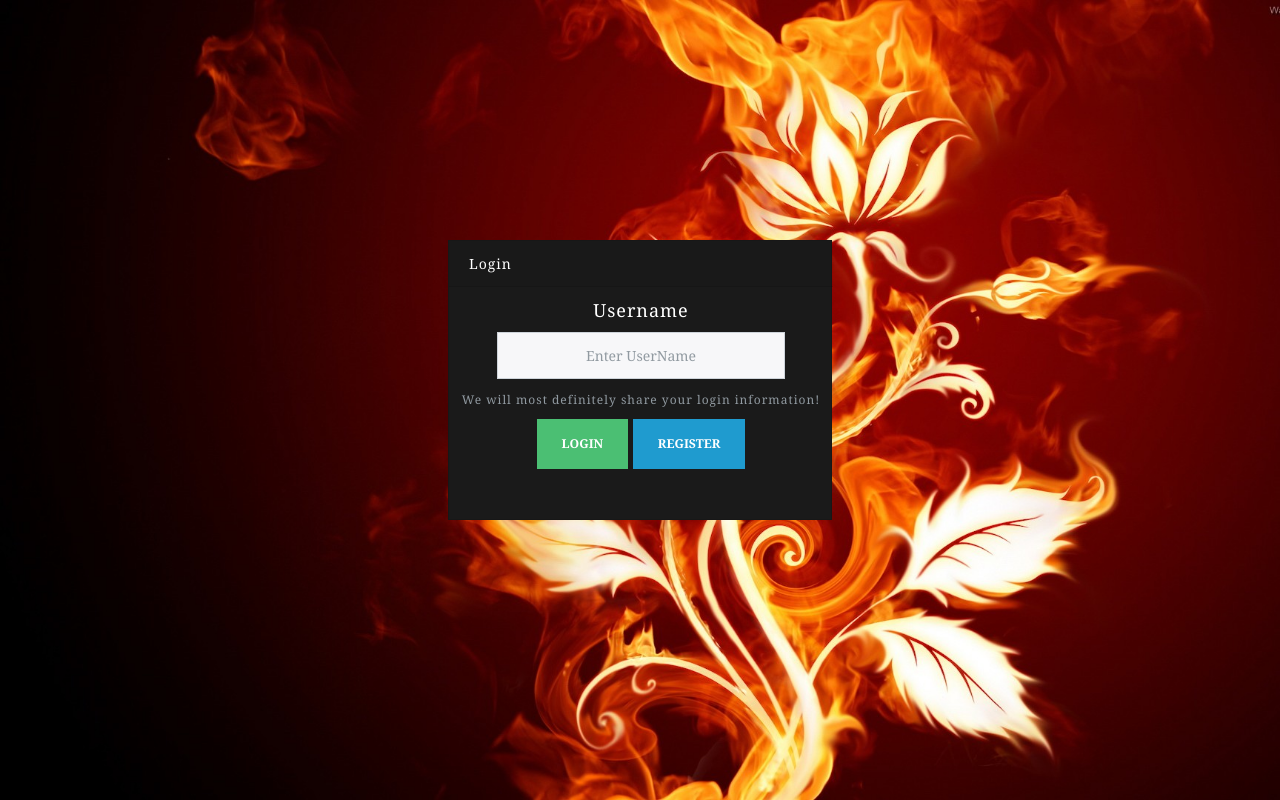
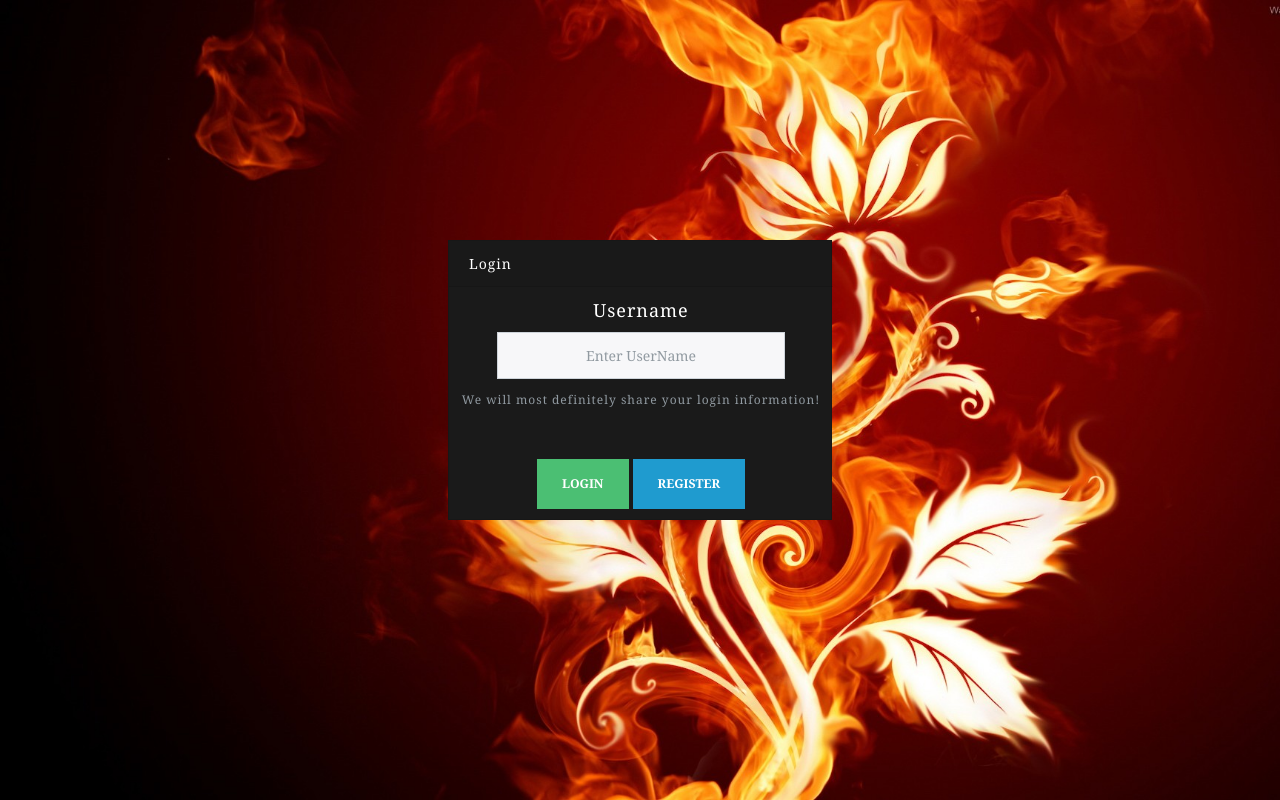
Before and after one commit to dfahn03/Posts-Against-Humanity, a website with bundled scripts: page client/index.html in a window 1280 px wide. Built offline with nearby package versions, Linux system fonts and the light colour scheme.

Commit message:
login working; now to main page

```diff
--- a/client/assets/stylesheet/style.css
+++ b/client/assets/stylesheet/style.css
@@ -37,6 +37,14 @@ body {
 .login-comment {
   margin-bottom: 10px;
   font-size: 12px;
+}
+.loginBtns {
+    width: fit-content;
+    display: flex;
+    justify-content: center;
+    align-items: center;
+    align-self: center;
+    padding-bottom: 10px;
 }
 
 
--- a/client/index.html
+++ b/client/index.html
@@ -29,11 +29,13 @@
               <small class="form-text text-muted login-comment">We
                 will most definitely share your login
                 information!</small>
-              <button type="submit" class="btn btn-success loginButtons">Login</button>
-              <button type="button" onclick="app.controllers.userController.register(event)"
-                class="btn btn-info loginButtons">Register</button>
             </div>
           </fieldset>
+          <div class="btn-group loginBtns">
+            <button type="submit" class="btn btn-success">Login</button>
+            <button type="button" onclick="app.controllers.userController.register(event)"
+              class="btn btn-info ml-1">Register</button>
+          </div>
         </form>
       </div>
     </div>
```
